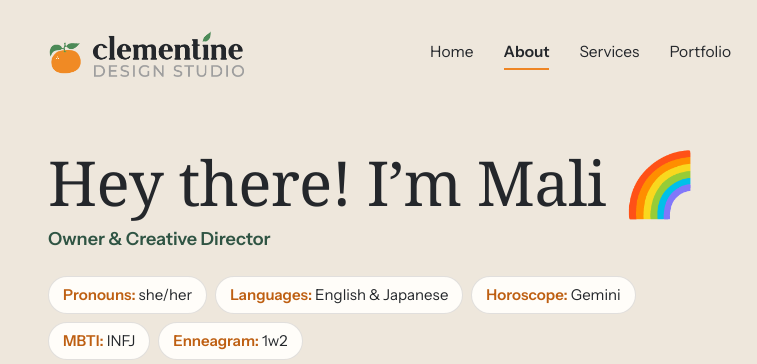
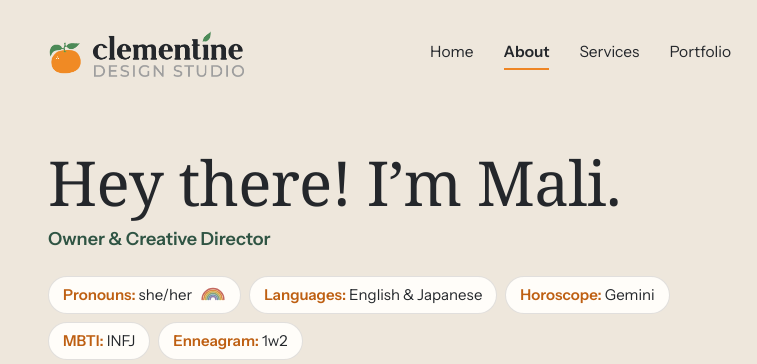
Before and after one commit to maliking/clementine-design-studio-website, an Eleventy site: page src/about/index.njk in a window 1280 px wide. Shown: the top 364 px of the page, 0-757 px from the left. Built offline with nearby package versions, Linux system fonts and the light colour scheme; Eleventy itself is replaced by a stand-in of ours; files that its build step writes are made by us from their sources; a web font is replaced by a local one.

Commit message:
About: small rainbow in the Pronouns pill, period after Mali in the heading (#36)
Mali picked option B (11/26): the big rainbow emoji in the heading is replaced by a small line rainbow in the site's muted colors inside the Pronouns pill, and the heading reads "Hey there! I'm Mali."


Claude-Session: https://claude.ai/code/session_016f5G9BkdNNNzsRkPrABcxR

Co-authored-by: maliking <18357206+maliking@users.noreply.github.com>
Co-authored-by: Claude Opus 5.5 <noreply@anthropic.com>

```diff
--- a/src/about/index.njk
+++ b/src/about/index.njk
@@ -10,10 +10,10 @@ permalink: /about/
 <section class="hero about-hero top-band band-only">
   <div class="wrap hero-grid">
     <div class="hero-text">
-      <h1 class="hi-name">Hey there! I’m Mali 🌈</h1>
+      <h1 class="hi-name">Hey there! I’m Mali.</h1>
       <p class="role">Owner &amp; Creative Director</p>
       <ul class="facts-list">
-        <li><b>Pronouns:</b> she/her</li>
+        <li><b>Pronouns:</b> she/her<span class="pill-rainbow" role="img" aria-label="rainbow"><svg viewBox="0 0 36 19" fill="none" stroke-width="2.1" stroke-linecap="round" aria-hidden="true" focusable="false"><path d="M3 17A15 15 0 0 1 33 17" stroke="#C4685F"/><path d="M5.2 17A12.8 12.8 0 0 1 30.8 17" stroke="#DB8A45"/><path d="M7.4 17A10.6 10.6 0 0 1 28.6 17" stroke="#D2AE4E"/><path d="M9.6 17A8.4 8.4 0 0 1 26.4 17" stroke="#86A378"/><path d="M11.8 17A6.2 6.2 0 0 1 24.2 17" stroke="#6F92AE"/><path d="M14 17A4 4 0 0 1 22 17" stroke="#9180AE"/></svg></span></li>
         <li><b>Languages:</b> English &amp; Japanese</li>
         <li><b>Horoscope:</b> Gemini</li>
         <li><b>MBTI:</b> INFJ</li>
--- a/src/assets/css/site.css
+++ b/src/assets/css/site.css
@@ -1021,3 +1021,7 @@ html.pf-lock { overflow: hidden; }
   .pf-view.has-phone .pf-screen { width: auto; max-width: none; }
   .pf-screen button { padding: 9px 18px 8px; font-size: 14.5px; min-width: 0; }
 }
+
+/* About: small rainbow in the Pronouns pill instead of the emoji in the heading (Mali 11/26) */
+.pill-rainbow { display: inline-block; width: 26px; height: 14px; margin-left: 8px; vertical-align: -1px; }
+.pill-rainbow svg { display: block; width: 100%; height: 100%; }
```
